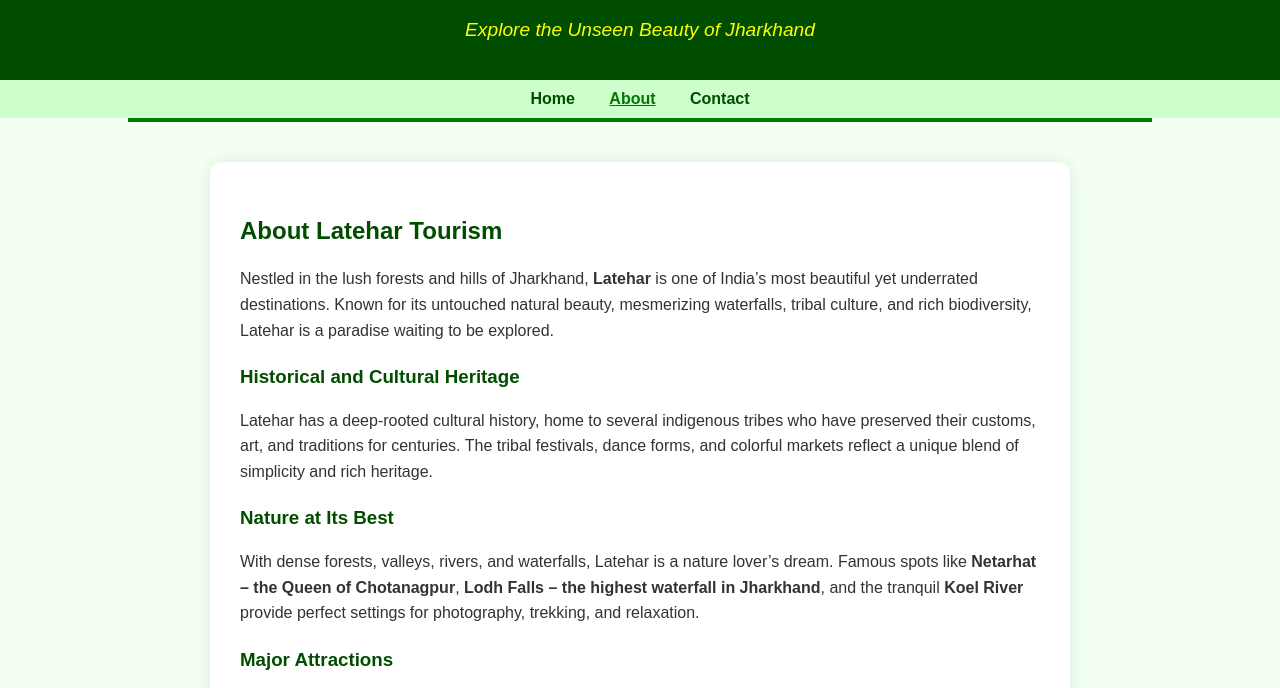
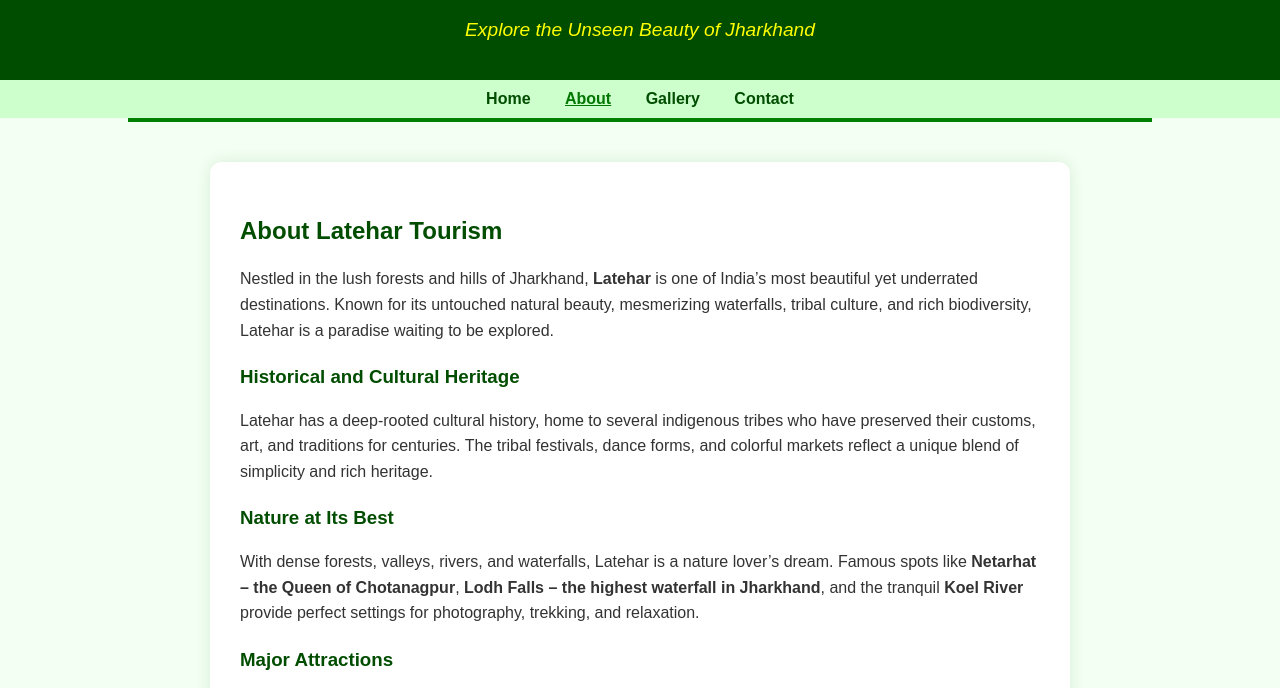
Before and after one commit to princeyadav7463/Latehar_Tourism, a plain HTML site: page Latehar_Tourism/about.html in a window 1280 px wide. Shown: the part 81-769 px from the top of the page. Drawn offline with Linux system fonts and the light colour scheme.

Commit message:
Update about.html

```diff
--- a/Latehar_Tourism/about.html
+++ b/Latehar_Tourism/about.html
@@ -16,6 +16,7 @@
     <nav class="navbar">
       <a href="index.html">Home</a>
       <a href="about.html" class="active">About</a>
+      <a href="gallery.html">Gallery</a>
       <a href="contact.html">Contact</a>
     </nav>
 
```
